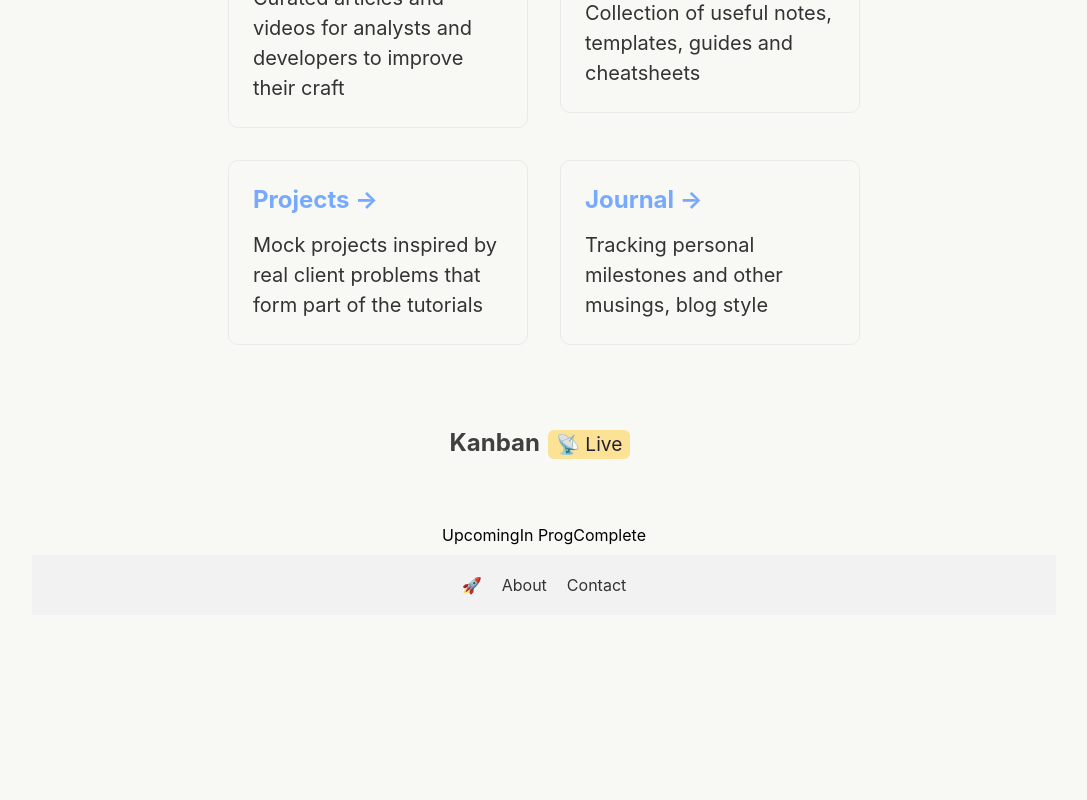
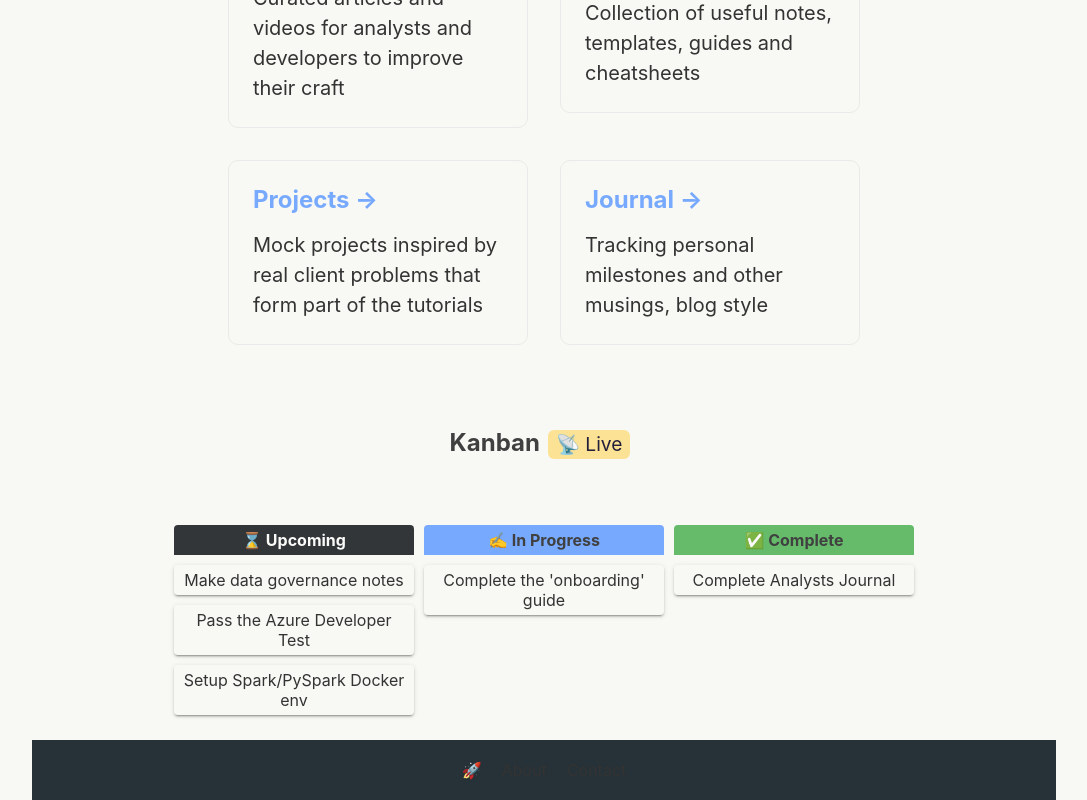
Before and after one commit to emiliod90/analystsjournal, a Next.js app: page / in a window 1280 px wide. Shown: the part 1216-2016 px from the top of the page, without its empty margins (96-1183 px from the left). Before the commit the page ends 1831 px from the top, so only its background shows below. Built offline with nearby package versions, Linux system fonts and the light colour scheme.

Commit message:
updated kanban component

```diff
--- a/components/layout/footer.js
+++ b/components/layout/footer.js
@@ -10,7 +10,7 @@ export default function Footer() {
   return (
     <footer
       className={styles.footer}
-      style={{ background: theme.background.shadeTwo }}
+      style={{ background: "rgb(38, 50, 56)" }}
     >
       <div
         className={styles.footer_inner}
--- /dev/null
+++ b/components/section/index.js
@@ -0,0 +1,16 @@
+import { motion } from "framer-motion";
+import styles from "./section.module.css";
+
+const Section = ({ children, amount = 0.5 }) => (
+  <motion.section
+  initial={{ y: 30, opacity: 0 }}
+  transition={{ type: "spring", duration: 1 }}
+  whileInView={{ y: 0, opacity: 1 }}
+  viewport={{ once: true, amount: amount }}
+  className={styles.section}
+  >
+    {children}
+  </motion.section>
+);
+
+export default Section;
--- /dev/null
+++ b/components/section/section.module.css
@@ -0,0 +1,9 @@
+.section {
+    flex: 1;
+    display: flex;
+    flex-direction: column;
+    justify-content: center;
+    align-items: center;
+    max-width: 770px;
+    margin: 0 auto;
+  }
--- a/pages/about/index.js
+++ b/pages/about/index.js
@@ -3,6 +3,7 @@ import Image from "next/image";
 import AboutImage from "../../public/welcomeClip.png";
 import HoverCard from "../../components/cards/hoverCard";
 import TitleCard from "../../components/cards/titleCard";
+import Section from "../../components/section";
 //https://codepen.io/2975/pen/QrZpoa
 //https://freefrontend.com/css-profile-cards/
 
@@ -38,6 +39,7 @@ function About() {
           />
         </div>
       </div>
+      <Section>
         <div>
           <h2>The Analysts Journal</h2>
           <p>
@@ -60,6 +62,8 @@ function About() {
             almost anything, let's connect below.
           </p>
         </div>
+      </Section>
+      <Section>
       <div className={styles.about_card}>
         <div className={styles.cover}>
           <div className={styles.image}>
@@ -102,6 +106,7 @@ function About() {
           </div>
         </div>
       </div>
+      </Section>
     </>
   );
 }
--- a/pages/index.js
+++ b/pages/index.js
@@ -2,9 +2,22 @@ import Head from "next/head";
 import Image from "next/image";
 import { SmallBtn } from "../components/buttons/buttons";
 import styles from "../styles/Home.module.css";
+import { motion } from "framer-motion";
+import Section from "../components/section";
+import Link from "next/link";
 //https://codepen.io/andybarefoot/pen/wrXvLj
 //https://www.w3schools.com/cssref/sel_selection.asp
 // https://stackoverflow.com/questions/16094837/what-is-the-browser-default-background-color-when-selecting-text
+
+const tasks = {
+  backlog: [
+    { id: 1, task: "Make data governance notes" },
+    { id: 2, task: "Pass the Azure Developer Test" },
+    { id: 3, task: "Setup Spark/PySpark Docker env" },
+  ],
+  active: [{ id: 1, task: "Complete the 'onboarding' guide" }],
+  complete: [{ id: 2, task: "Complete Analysts Journal" }],
+};
 
 export default function Home() {
   return (
@@ -23,11 +36,16 @@ export default function Home() {
           <div className={styles.box_five}></div>
         </div>
         <div className={styles.box_six}>
-          <div className={styles.title_text}>
+          <motion.div
+            className={styles.title_text}
+            initial={{ y: 10, opacity: 0 }}
+            animate={{ y: 0, opacity: 1 }}
+            transition={({ duration: 0.8 }, 0.1)}
+          >
             The Analysts
             <br />
             Journal
-          </div>
+          </motion.div>
         </div>
       </div>
       <div>
@@ -48,11 +66,15 @@ export default function Home() {
           </code>
         </p>
       </div>
-      <section className={styles.section}>
+      <Section>
         <div className={styles.description}>
           <h4 style={{ display: "inline-block" }}>Resources & Articles</h4>
           <div style={{ display: "inline-block" }}>
-            <SmallBtn>view all &rarr;</SmallBtn>
+            <SmallBtn>
+              <Link href={"/resources"}>
+                <a>view all &rarr;</a>
+              </Link>
+            </SmallBtn>
           </div>
         </div>
         <div className={styles.grid}>
@@ -88,20 +110,40 @@ export default function Home() {
             <p>Tracking personal milestones and other musings, blog style</p>
           </a>
         </div>
-      </section>
-      <section className={styles.section}>
+      </Section>
+      <Section>
         <div className={styles.description}>
           <h4 style={{ display: "inline-block" }}>Kanban</h4>
           <div style={{ display: "inline-block" }}>
-            <SmallBtn background={"rgba(255, 193, 7, 0.4)"} color={"#231E39"}> 📡 Live</SmallBtn>
+            <SmallBtn background={"rgba(255, 193, 7, 0.4)"} color={"#231E39"}>
+              📡 Live
+            </SmallBtn>
           </div>
         </div>
-        <div className={styles.grid}>
-          <div>Upcoming</div>
-          <div>In Prog</div>
-          <div className={styles.complete}>Complete</div>
+        <div className={styles.kanban_grid}>
+          <div className={styles.kanban_card}>
+            <h4 style={{background: "rgb(50, 54, 57)", color: "rgb(251, 251, 249)"}}>⌛ Upcoming</h4>
+            <ul>
+            {tasks.backlog.map((backlog) => (
+              <li key={backlog.id} className={styles.task_item}><p>{backlog.task}</p></li>
+            ))}</ul>
+          </div>
+          <div className={styles.kanban_card}>
+            <h4 style={{background: "#77aaff"}}>✍ In Progress</h4>
+            <ul>
+            {tasks.active.map((active) => (
+              <li key={active.id} className={styles.task_item}><p>{active.task}</p></li>
+            ))}</ul>
+          </div>
+          <div className={styles.kanban_card}>
+            <h4 style={{background: "#66bb6a"}}>✅ Complete</h4>
+            <ul>
+            {tasks.complete.map((complete) => (
+              <li key={complete.id} className={styles.task_item}><p>{complete.task}</p></li>
+            ))}</ul>
+          </div>
         </div>
-      </section>
+      </Section>
     </div>
   );
 }
--- a/pages/resources/index.js
+++ b/pages/resources/index.js
@@ -1,11 +1,13 @@
 import Tag from "../../components/tag";
+import Link from "next/link";
 
 function Resources() {
   return (
     <>
       <div className="container">
+
         <h1>Resources</h1>
-        <h3>Home &gt; Resources</h3>
+        <Link href={"/"}><a><h3>Home &gt; Resources</h3></a></Link>
 
         <Tag title={"Tutorials"} background={"rgba(51, 181, 229, 0.4)"}>
           <svg
--- a/styles/Home.module.css
+++ b/styles/Home.module.css
@@ -189,7 +189,7 @@
   align-items: center;
   justify-content: center;
   flex-wrap: wrap;
-  max-width: 800px;
+  max-width: 770px;
 }
 
 .card {
@@ -235,3 +235,34 @@
   width: 100%;
   padding: 5px 5px 5px 5px;
 }
+
+.kanban_grid {
+  display: flex;
+  justify-content: center;
+  flex-wrap: wrap;
+  max-width: 770px;
+
+}
+
+.kanban_card {
+  margin: 0 5px 15px 5px;
+  text-align: center;
+  color: inherit;
+  text-decoration: none;
+  width: 240px;
+}
+
+.kanban_card h4 {
+  border-top-left-radius: 4px;
+  border-top-right-radius: 4px;
+  padding: 5px 0;
+}
+
+.task_item {
+  margin-top: 10px ;
+  border-radius: 4px;
+  width: 100%;
+  padding: 5px 5px 5px 5px;
+  box-shadow: rgb(0 0 0 / 20%) 0px 3px 1px -2px,
+    rgb(0 0 0 / 14%) 0px 2px 2px 0px, rgb(0 0 0 / 12%) 0px 1px 5px 0px;
+}
```
Also changed, not shown: pages/resources/tutorials.js (added, +10 -0 lines), pages/tutorials.js (deleted, +0 -110 lines). Lines whose indentation alone changed are shown as unchanged.
